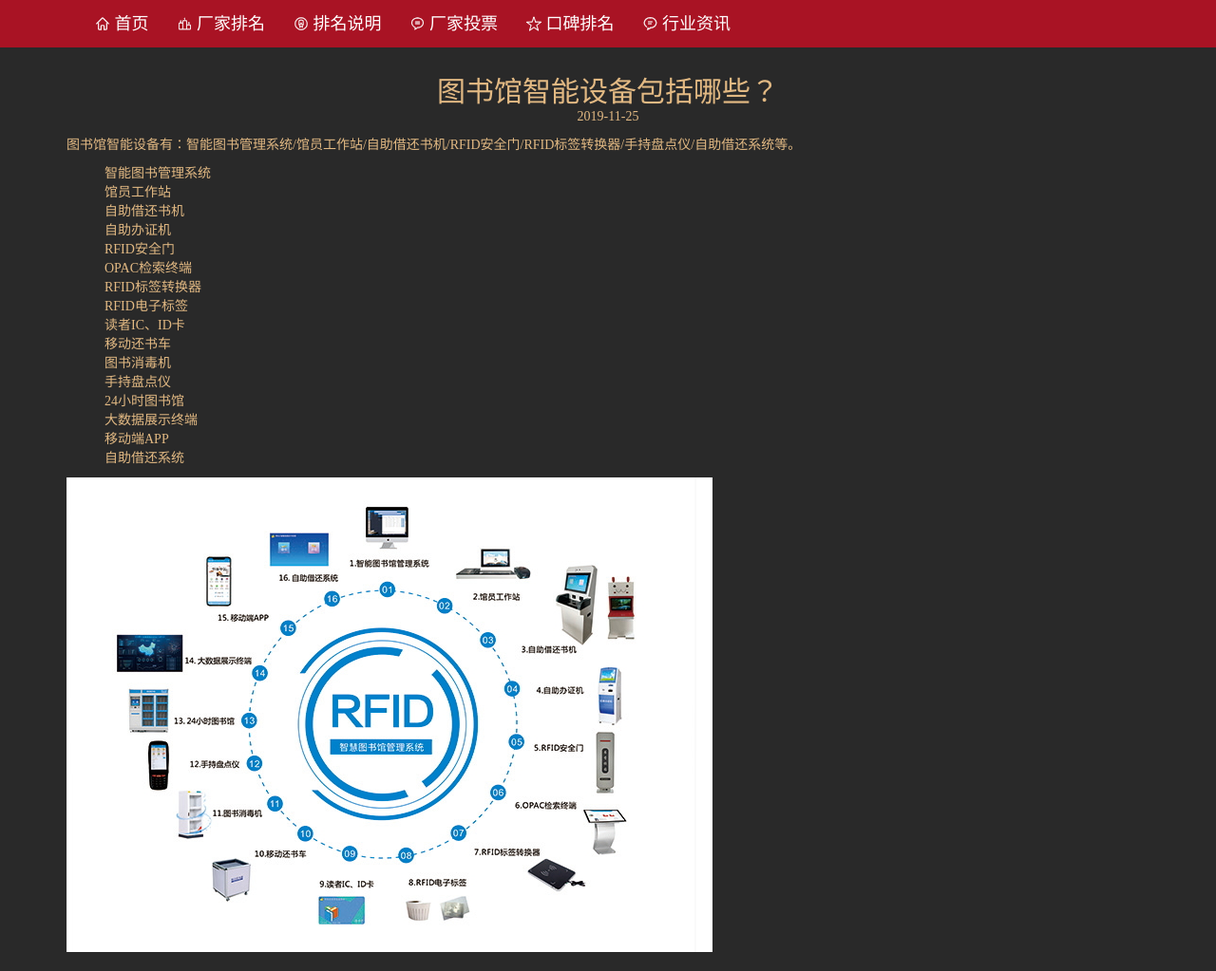
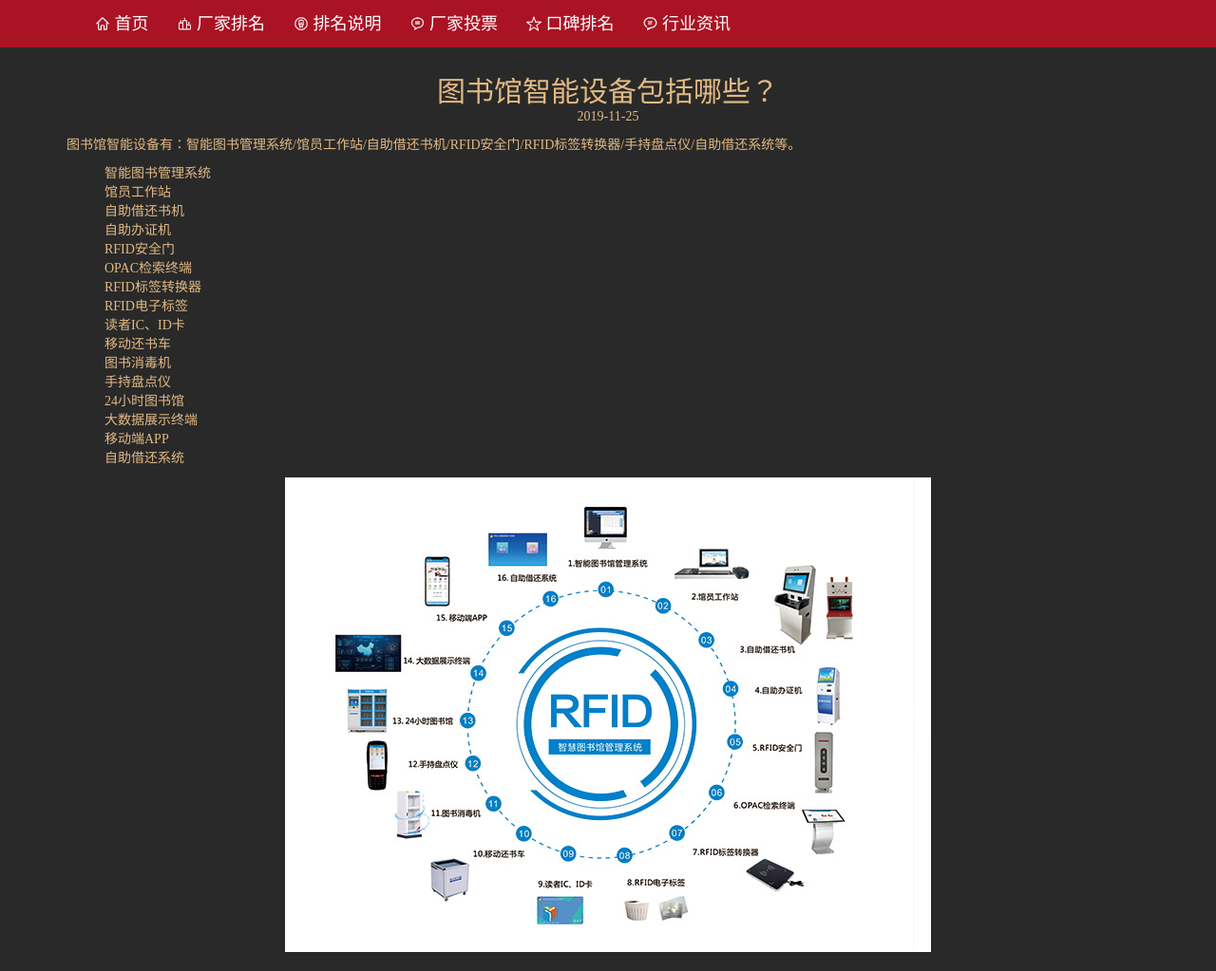
Before and after one commit to tushu10/tushu10.github.io, a Jekyll site: the page built from _posts/2019-11-25-library-intelligent-equipment.html, in a window 1280 px wide. Shown: the part 160-1183 px from the top of the page at 95% size. Built offline with Jekyll 4.4.1, drawn with Linux system fonts in a browser that asks for light colours; grey boxes are pictures that could not be loaded.

Commit message:
文章资讯

```diff
--- a/_posts/2019-11-25-library-intelligent-equipment.html
+++ b/_posts/2019-11-25-library-intelligent-equipment.html
@@ -31,5 +31,5 @@ category: blog
 </p>
 
 <p>
-	<img src="{{ site.url }}/upload/library-intelligent-equipment.jpg" title="16种常见的图书馆智能设备" alt="16种常见的图书馆智能设备">
+	<img class="img-responsive center-block" src="{{ site.url }}/upload/library-intelligent-equipment.jpg" title="16种常见的图书馆智能设备" alt="16种常见的图书馆智能设备">
 </p>
```
